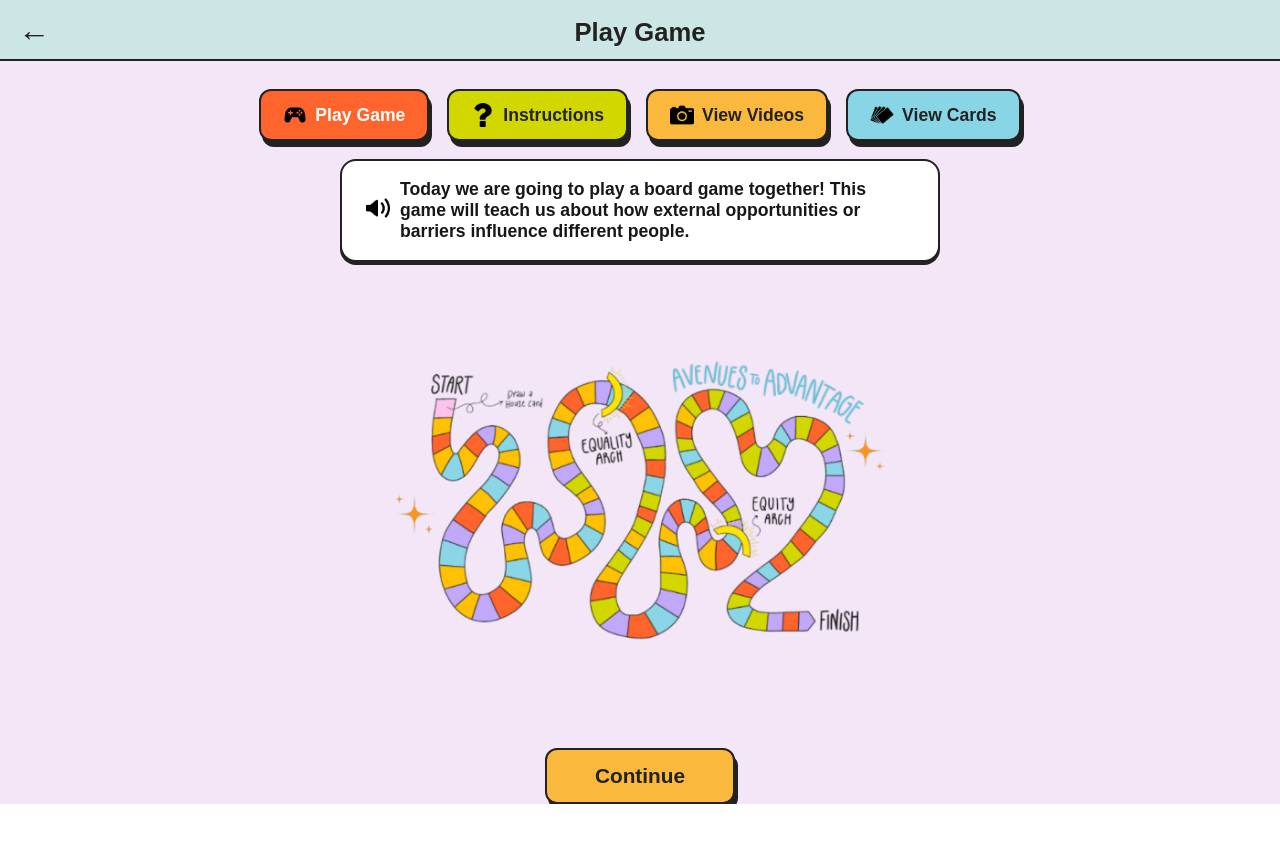
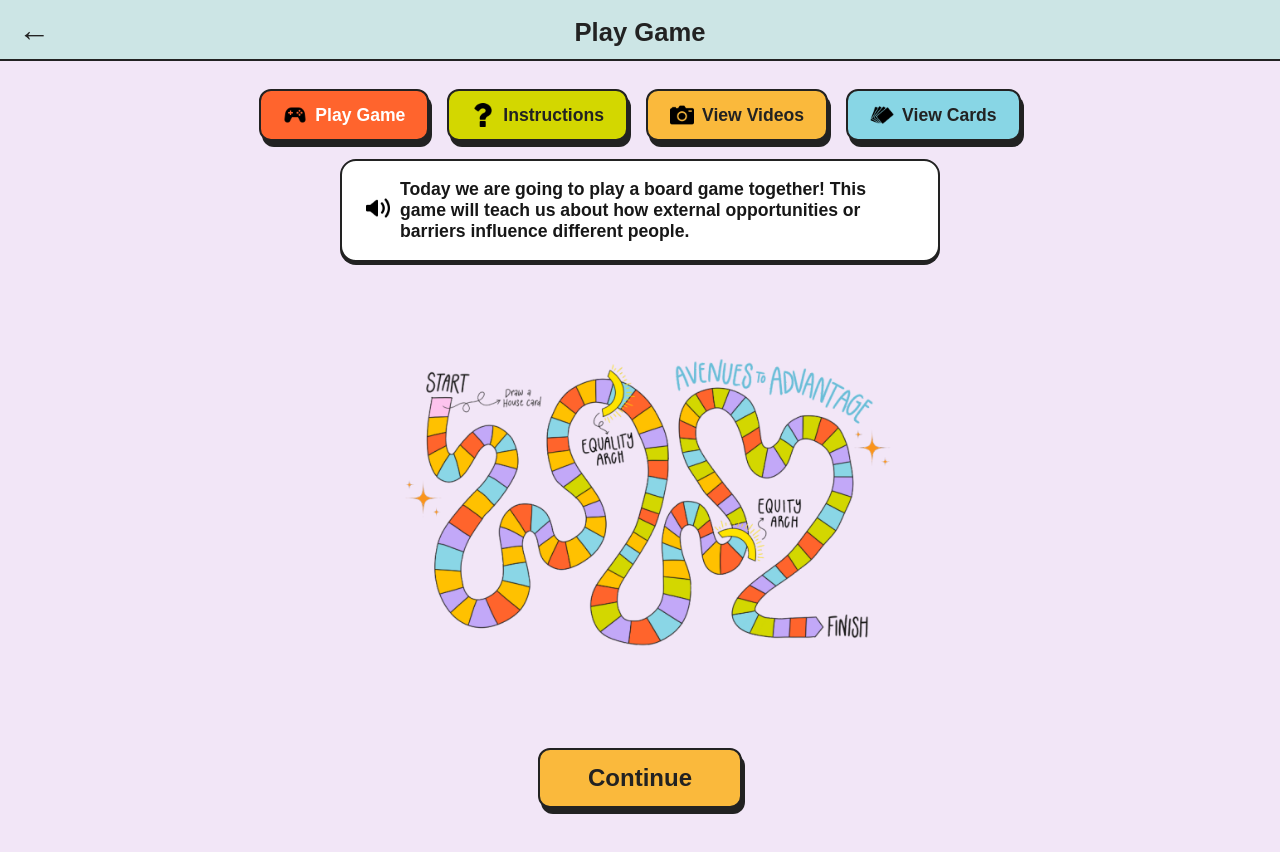
Before and after one commit to nsinghhh03/avenues-to-advantage, a Next.js app: page /playgame in a window 1280 px wide. Shown: the top 852 px of the page. Before the commit the page ends 804 px from the top, so only its background shows below. Built offline with nearby package versions, Linux system fonts and the light colour scheme.

Commit message:
Fix background cutoff and layout for playgame page

```diff
--- a/src/app/api/tts/route.js
+++ /dev/null
@@ -1,29 +0,0 @@
-export async function POST(req) {
-  const { text } = await req.json();
-  const apiKey = process.env.ELEVEN_LABS_API_KEY;
-
-  const response = await fetch('https://api.elevenlabs.io/v1/text-to-speech/pMsXgVXv3BLzUgSXRplE/stream', {
-    method: 'POST',
-    headers: {
-      'xi-api-key': apiKey,
-      'Content-Type': 'application/json'
-    },
-    body: JSON.stringify({
-      text,
-      voice_settings: { stability: 0.5, similarity_boost: 0.5 }
-    })
-  });
-
-  if (!response.ok) {
-    const errorText = await response.text();
-    console.error('ElevenLabs API error:', errorText);
-    return new Response(errorText, { status: 500 });
-  }
-
-  const audioBuffer = await response.arrayBuffer();
-  return new Response(audioBuffer, {
-    headers: {
-      'Content-Type': 'audio/mpeg'
-    }
-  });
-}
--- a/src/app/playgame/page.js
+++ b/src/app/playgame/page.js
@@ -7,21 +7,8 @@ export default function PlayGame() {
 
   const router = useRouter();
 
-  const handleSpeak = async () => {
-    console.log("speaking");
-    const text = "Today we are going to play a board game together! This game will teach us about how external opportunities or barriers influence different people.";
-    const res = await fetch('/api/tts', {
-      method: 'POST',
-      body: JSON.stringify({ text }),
-      headers: { 'Content-Type': 'application/json' }
-    });
-    const audioBlob = await res.blob();
-    const audioUrl = URL.createObjectURL(audioBlob);
-    const audio = new Audio(audioUrl);
-    if ( Date.now() - lastClickTime < 10000){
-      return ;
-    }
-    lastClickTime = Date.now();
+  const handleSpeak = () => {
+    const audio = new Audio('/firstpage.mp3');
     audio.play();
   };
 
--- a/src/app/playgame/playgame.module.css
+++ b/src/app/playgame/playgame.module.css
@@ -1,8 +1,10 @@
 .page {
+  min-height: 100vh;
   background: #F2E6F7;
-  min-height: 100vh;
   font-family: 'Space Grotesk', Arial, sans-serif;
   font-weight: bold;
+  display: flex;
+  flex-direction: column;
 }
 
 .header {
@@ -121,20 +123,20 @@
   border-radius: 0;
   border: none;
   box-shadow: none;
-  width: 110%;
-  height: 110%;
+  width: 100%;
+  height: 100%;
   object-fit: contain;
 }
 
 .continueButton {
   background: #FAB93C;
   color: #222;
-  font-size: 1.3rem;
+  font-size: 1.5rem;
   font-weight: bold;
   border: 2px solid #222;
   border-radius: 12px;
   padding: 14px 48px;
-  margin: 0 auto;
+  margin: 0 auto 48px auto;
   box-shadow: 3px 6px 0 #222;
   cursor: pointer;
   display: block;
```
Also changed, not shown: public/gamepic.webp, 1 other file (tests, documents, lock files or other folders).
